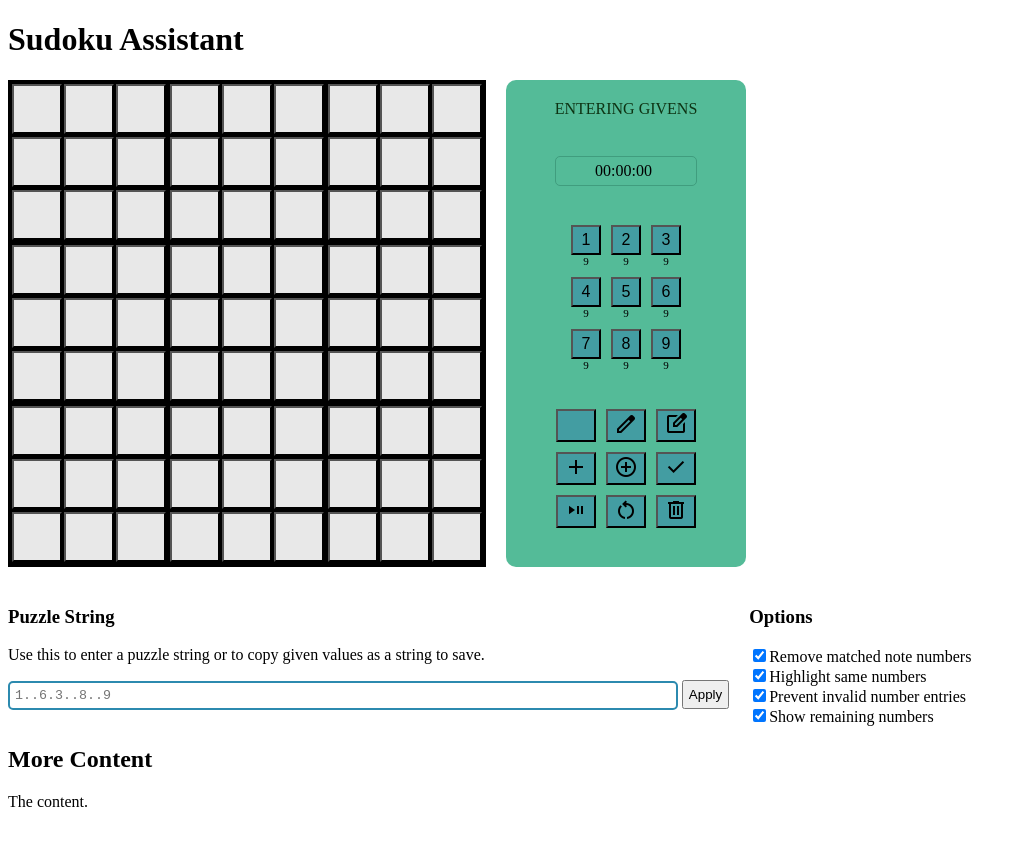
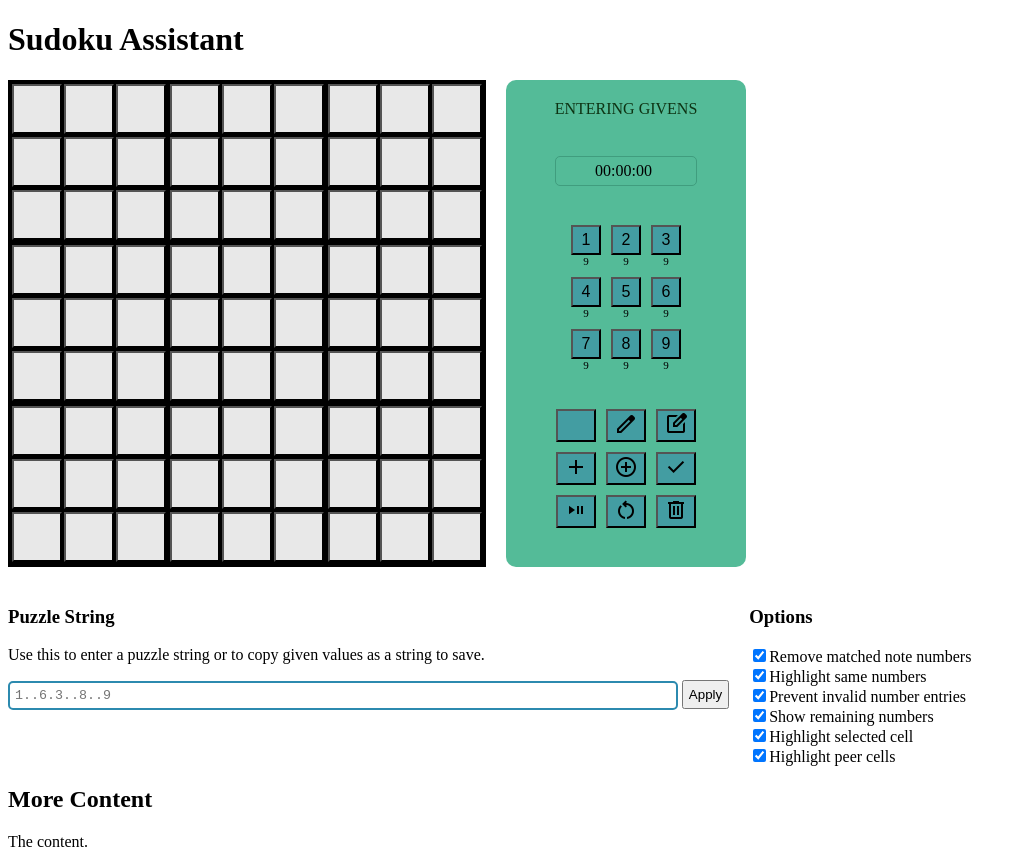
Before and after one commit to andrew-wilkes/vuejs-sudoku-assistant, a Vue app: page / in a window 1280 px wide. Shown: the whole page, without its empty margins (0-1026 px from the left). Before the commit the page ends 827 px from the top, so only its background shows below. Built offline with nearby package versions, Linux system fonts and the light colour scheme.

Commit message:
Add options for highlighting

```diff
--- a/src/components/Cell.vue
+++ b/src/components/Cell.vue
@@ -35,10 +35,10 @@ export default {
       return this.numbers.grid[this.idx] > 10;
     },
     isHighlighted() {
-      return cells.peers.indexOf('' + this.idx) > -1;
+      return config.peers && cells.peers.indexOf('' + this.idx) > -1;
     },
     isSelected() {
-      return cells.selected.idx == this.idx;
+      return config.selected && cells.selected.idx == this.idx;
     },
     isWrong() {
       let n = this.numbers.grid[this.idx];
--- a/src/components/Options.vue
+++ b/src/components/Options.vue
@@ -16,6 +16,14 @@
         <div>
             <input type="checkbox" name="remaining" v-model="config.remaining"/>
             <label for="remaining">Show remaining numbers</label>
+        </div>
+        <div>
+            <input type="checkbox" name="selected" v-model="config.selected"/>
+            <label for="selected">Highlight selected cell</label>
+        </div>
+        <div>
+            <input type="checkbox" name="peers" v-model="config.peers"/>
+            <label for="peers">Highlight peer cells</label>
         </div>
     </div>
 </template>
--- a/src/state.js
+++ b/src/state.js
@@ -24,7 +24,9 @@ export const config = reactive({
   remove: true,
   same: true,
   invalid: true,
-  remaining: true
+  remaining: true,
+  selected: true,
+  peers: true
 })
 
 export const resetNumbers = () => {
```
